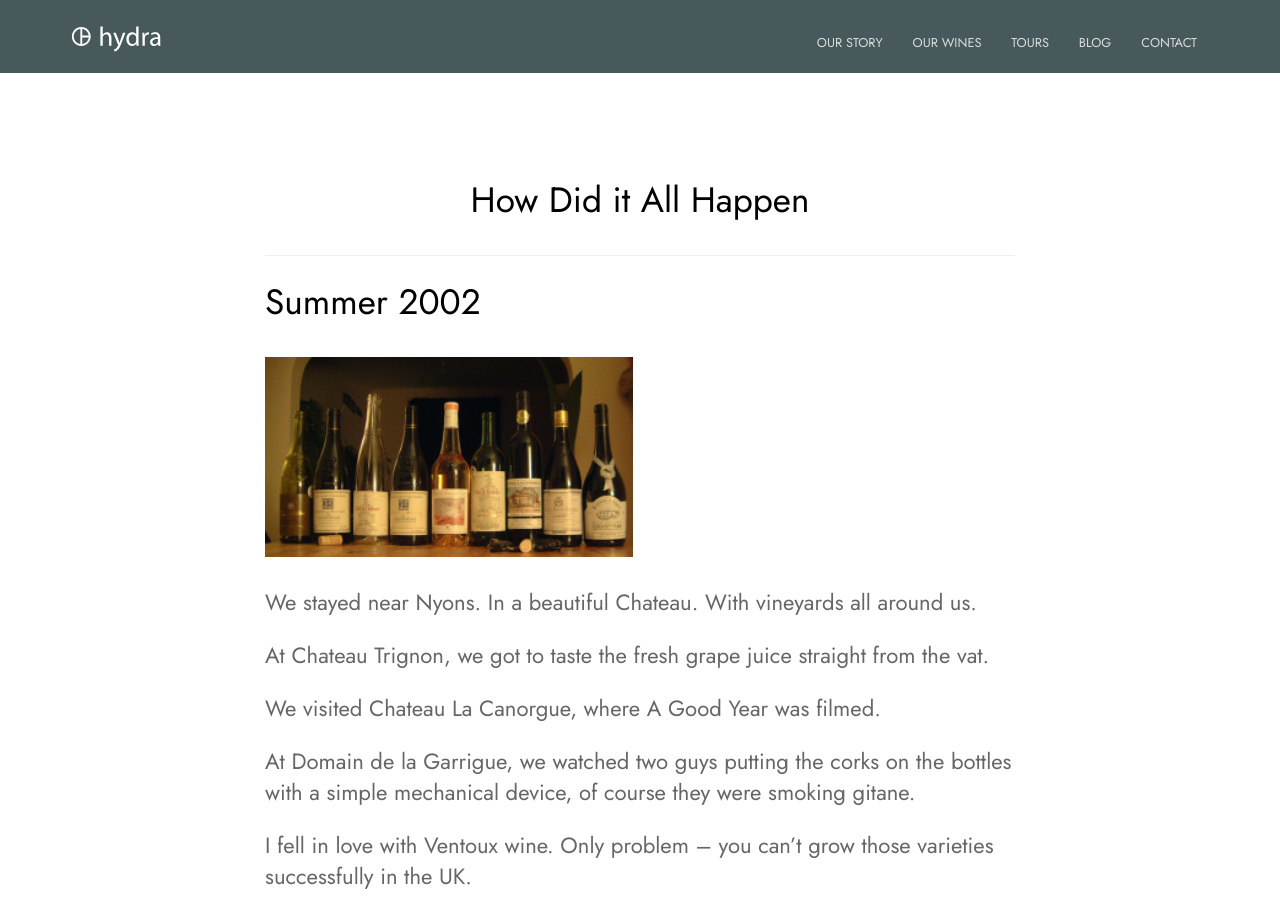
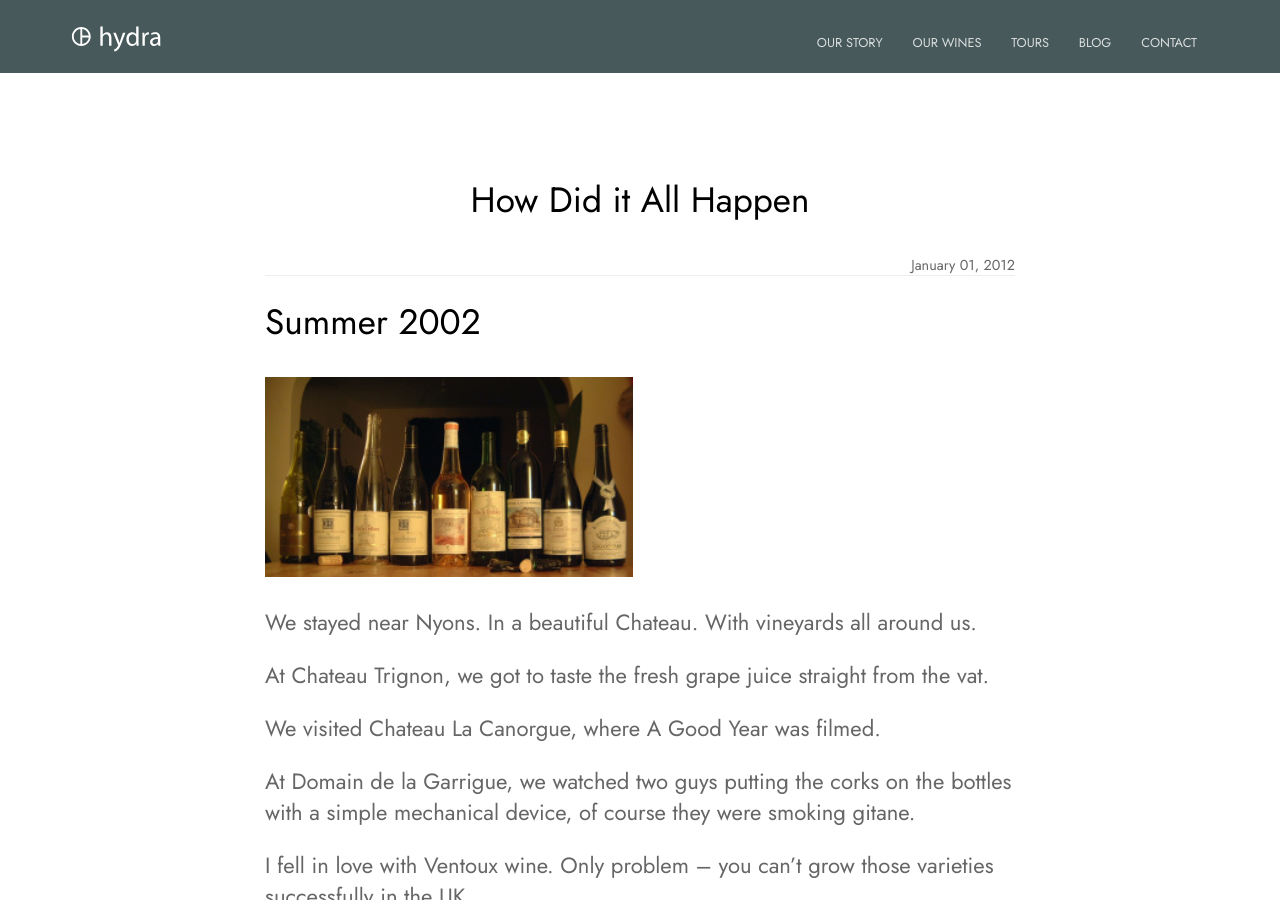
Before and after one commit to seblawson11/CoopersCroft, a Jekyll site: the page built from _posts/2016-01-01-how-did-it-all-happen.md, in a window 1280 px wide and 900 px high. Built offline with Jekyll 4.4.1, drawn with Linux system fonts in a browser that asks for light colours; comment, search, counter and statistics services are not loaded.

Commit message:
post dates added

```diff
--- a/_includes/post-title.html
+++ b/_includes/post-title.html
@@ -4,5 +4,5 @@
 			<a href="{{ site.baseurl }}/category/{{ category | slugify }}/">{{ category | capitalize }}</a>
 		</span>
 	{% endfor %}
-<!--	<span class="post-date">{{ include.post.date | date: "%B %d, %Y" }}</span> -->
+	<span class="post-date">{{ include.post.date | date: "%B %d, %Y" }}</span>
 </p>
--- a/_posts/2016-01-01-how-did-it-all-happen.md
+++ b/_posts/2016-01-01-how-did-it-all-happen.md
@@ -1,5 +1,5 @@
 ---
-date: 2016-01-01
+date: 2012-01-01
 title: How Did it All Happen
 ---
 ## Summer 2002
```
